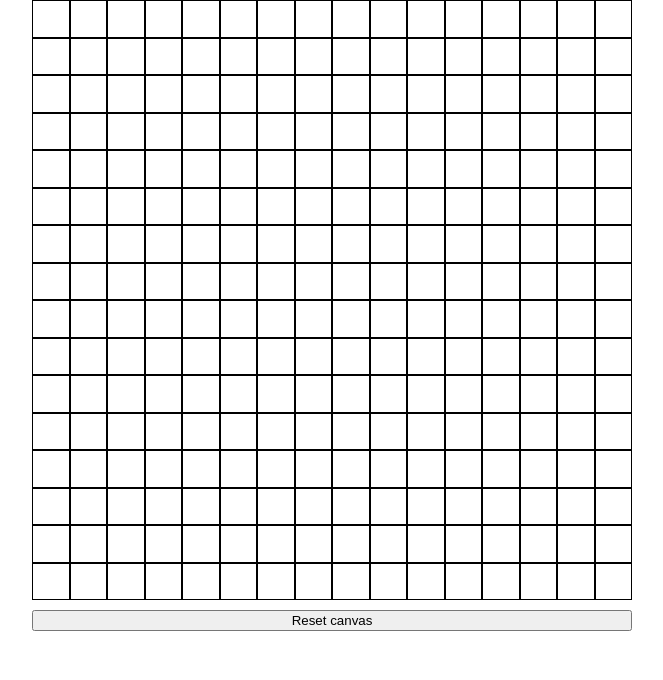
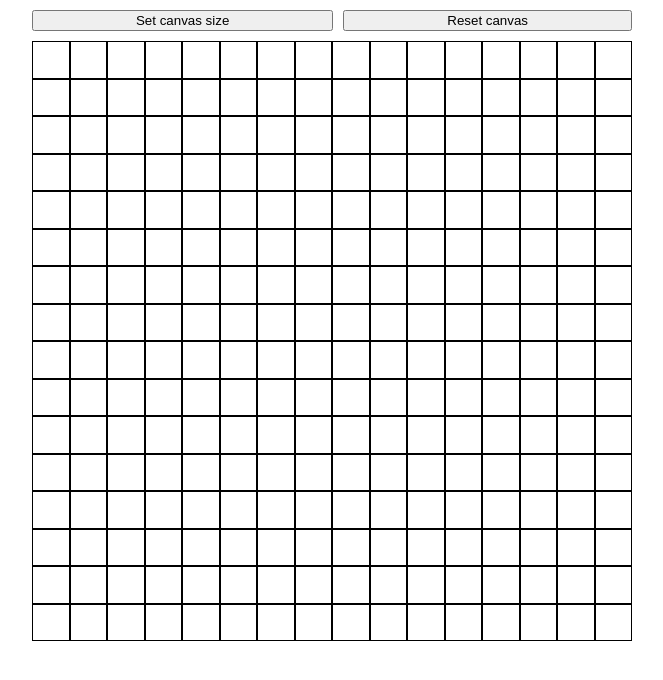
Before and after one commit to fl0werpowers/odin-etch-a-sketch, a plain HTML site: page index.html in a window 1280 px wide. Shown: the whole page, without its empty margins (308-971 px from the left). Drawn offline with Linux system fonts and the light colour scheme.

Commit message:
Restyle buttons to better fit the task requirements

```diff
--- a/index.html
+++ b/index.html
@@ -7,8 +7,11 @@
     <title>TOP Etch-a-Sketch</title>
   </head>
   <body>
+    <div id="controls">
+      <button type="button" id="setCanvasSize">Set canvas size</button>
+      <button type="button" id="resetCanvas">Reset canvas</button>
+    </div>
     <div id="container"></div>
-    <button id="resetCanvas">Reset canvas</button>
     <script src="script.js"></script>
   </body>
 </html>
--- a/style.css
+++ b/style.css
@@ -39,3 +39,14 @@
     flex-grow: 1;
     border: solid 1px;
   }
+
+  #controls {
+    margin-top: 10px;
+
+    display: flex;
+    gap: 10px;
+  }
+
+  #controls button {
+    flex: 1 0 auto;
+  }
```
